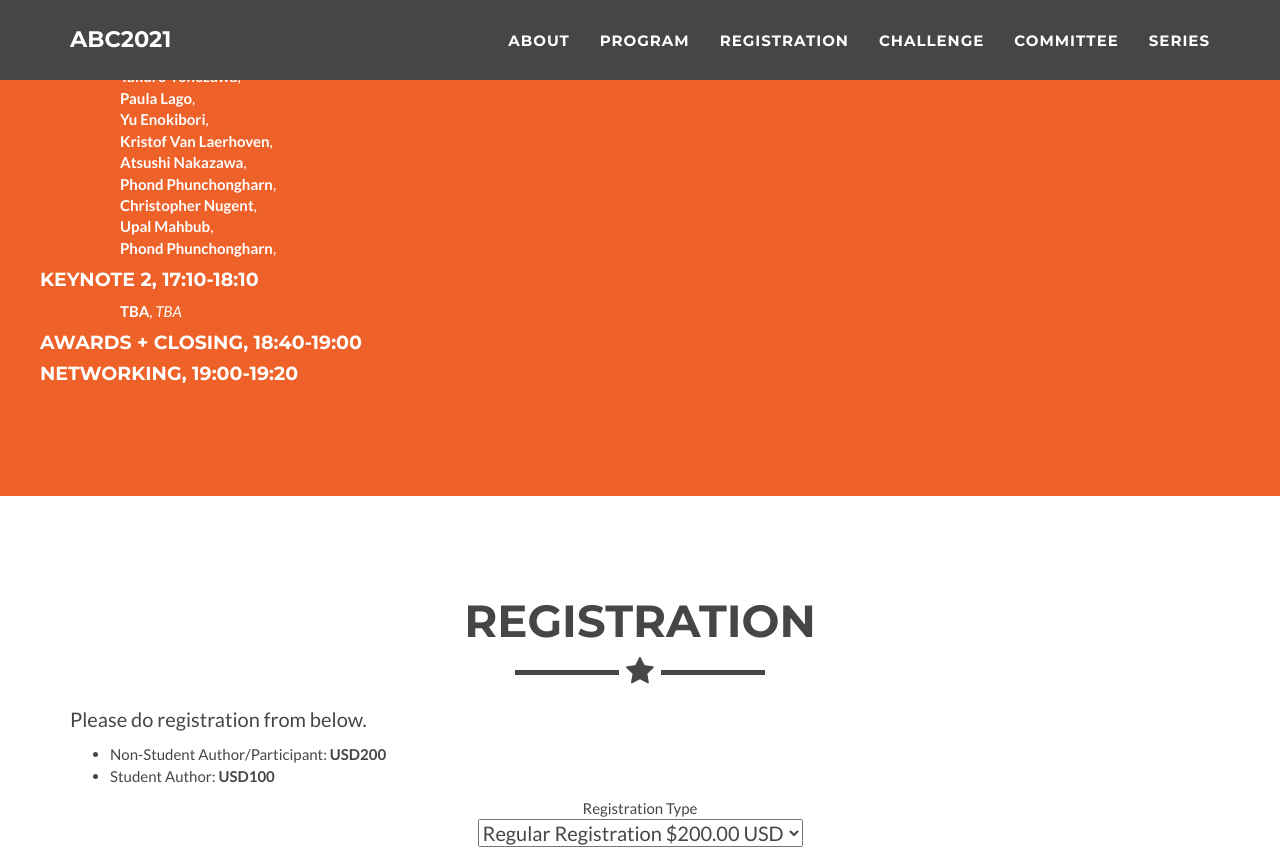
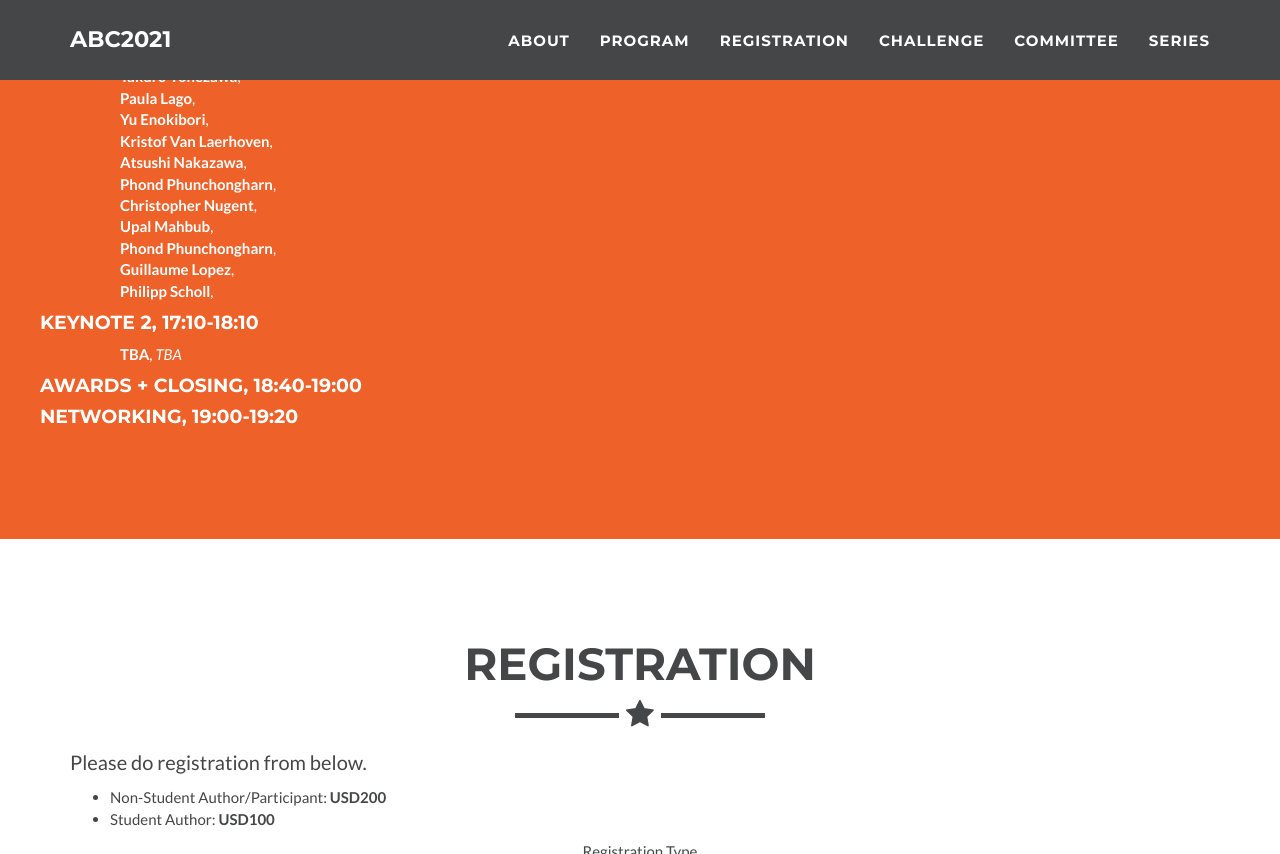
Before and after one commit to abc-research/abc-research.github.io, a Jekyll site: the page built from index.html, in a window 1280 px wide and 900 px high, scrolled down 4359 px, cut to the strip 0-854 px from the top of the window. Built offline with Jekyll 4.4.1, drawn with Linux system fonts in a browser that asks for light colours.

Commit message:
Update _config.yml

```diff
--- a/_config.yml
+++ b/_config.yml
@@ -163,6 +163,8 @@ program:
           - title: "Christopher Nugent"
           - title: "Upal Mahbub"
           - title: "Phond Phunchongharn"
+          - title: "Guillaume Lopez"
+          - title: "Philipp Scholl"
       - name: "Keynote 2"
         time: "17:10-18:10"
         paper:
```
